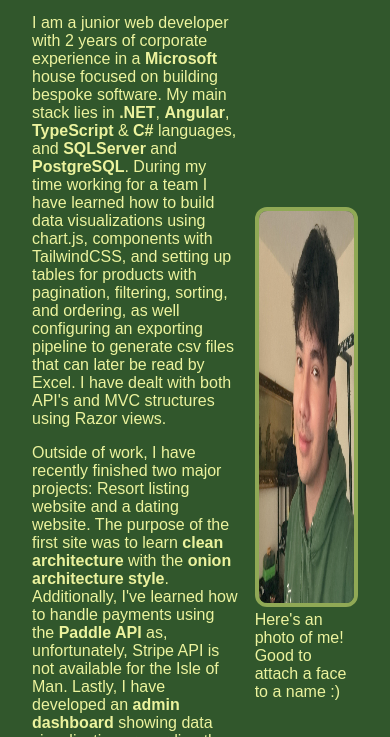
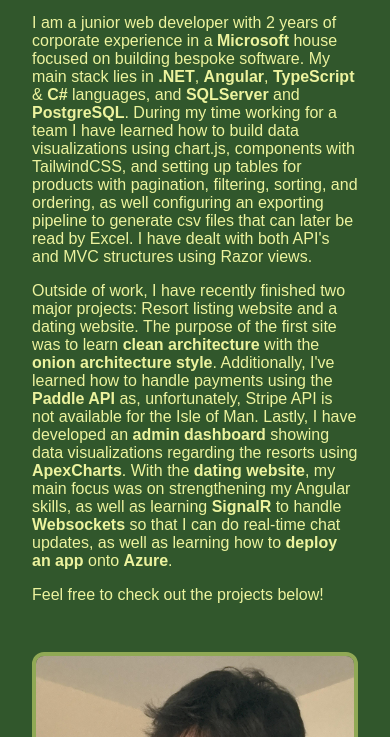
Before and after one commit to ArthurChenEvans/Portfolio-Website, a plain HTML site: page index.html in a window 390 px wide. Shown: the part 107-844 px from the top of the page. Drawn offline with Linux system fonts and the light colour scheme.

Commit message:
Fix mobile sizing for hero image and fix figure typo

```diff
--- a/index.html
+++ b/index.html
@@ -1,5 +1,6 @@
 <!doctype html>
 <html lang="en">
+
 <head>
   <meta charset="UTF-8" />
   <meta name="viewport" content="width=device-width, initial-scale=1.0" />
@@ -7,6 +8,7 @@
   <link rel="stylesheet" href="styles.css" />
   <script defer src="https://kit.fontawesome.com/32a5e7bf60.js" crossorigin="anonymous"></script>
 </head>
+
 <body>
   <main>
     <div class="hero">
@@ -14,18 +16,27 @@
         <h1>About Me</h1>
         <span>Arthur Evans | 23 | He/Him | Located in the Isle Of Man</span>
         <p>I am a junior web developer with 2 years of corporate experience in a <strong>Microsoft</strong>
-                        house focused on building bespoke software. My main stack lies in <strong>.NET</strong>, <strong>Angular</strong>,
-                        <strong>TypeScript</strong> & <strong>C#</strong> languages, and <strong>SQLServer</strong> and <strong>PostgreSQL</strong>.
-                        During my time working for a team I have learned how to build data visualizations using chart.js, components with TailwindCSS,
-                        and setting up tables for products with pagination, filtering, sorting, and ordering, as well configuring an exporting pipeline to generate
+          house focused on building bespoke software. My main stack lies in <strong>.NET</strong>,
+          <strong>Angular</strong>,
+          <strong>TypeScript</strong> & <strong>C#</strong> languages, and <strong>SQLServer</strong> and
+          <strong>PostgreSQL</strong>.
+          During my time working for a team I have learned how to build data visualizations using chart.js, components
+          with TailwindCSS,
+          and setting up tables for products with pagination, filtering, sorting, and ordering, as well configuring an
+          exporting pipeline to generate
           csv files that can later be read by Excel. I have dealt with both API's and MVC structures using Razor views.
         </p>
         <p>
-                        Outside of work, I have recently finished two major projects: Resort listing website and a dating website. The purpose of the first site was
-                        to learn <strong>clean architecture</strong> with the <strong>onion architecture style</strong>. Additionally, I've learned how to handle payments
-                        using the <strong>Paddle API</strong> as, unfortunately, Stripe API is not available for the Isle of Man. Lastly, I have developed an <strong>admin dashboard</strong>
-                        showing data visualizations regarding the resorts using <strong>ApexCharts</strong>. With the <strong>dating website</strong>, my main
-                        focus was on strengthening my Angular skills, as well as learning <strong>SignalR</strong> to handle <strong>Websockets</strong> so that I can do real-time chat
+          Outside of work, I have recently finished two major projects: Resort listing website and a dating website. The
+          purpose of the first site was
+          to learn <strong>clean architecture</strong> with the <strong>onion architecture style</strong>. Additionally,
+          I've learned how to handle payments
+          using the <strong>Paddle API</strong> as, unfortunately, Stripe API is not available for the Isle of Man.
+          Lastly, I have developed an <strong>admin dashboard</strong>
+          showing data visualizations regarding the resorts using <strong>ApexCharts</strong>. With the <strong>dating
+            website</strong>, my main
+          focus was on strengthening my Angular skills, as well as learning <strong>SignalR</strong> to handle
+          <strong>Websockets</strong> so that I can do real-time chat
           updates, as well as learning how to <strong>deploy an app</strong> onto <strong>Azure</strong>.
         </p>
         <p>
@@ -35,7 +46,7 @@
       <div>
         <figure>
           <img src="assets/images/me.jpg" alt="A photo of me">
-                        <figcaption>Here's an photo of me! Good to attach a face to a name :)</figcaption>
+          <figcaption>Here's a photo of me! Good to attach a face to a name :)</figcaption>
         </figure>
       </div>
     </div>
@@ -44,14 +55,16 @@
         <img src="assets/images/resort-homepage.png" alt="Homepage of the resort website">
         <div class="card-info">
           <h2>Resort Website</h2>
-                        <p>Onion architecture website listing various resorts based on their availability with an admin dahsboard and sandboxed payments API.</p>
+          <p>Onion architecture website listing various resorts based on their availability with an admin dahsboard and
+            sandboxed payments API.</p>
         </div>
       </div>
       <div class="card">
         <img src="assets/images/dating-homepage.png" alt="Homepage of the dating app">
         <div class="card-info">
           <h2>Realtime Dating App</h2>
-                        <p>Dating app with real time communication using SignalR and basic user profile editing, with an Angular frontend. Hosted on Azure.</p>
+          <p>Dating app with real time communication using SignalR and basic user profile editing, with an Angular
+            frontend. Hosted on Azure.</p>
         </div>
       </div>
     </div>
@@ -73,4 +86,5 @@
     <span class="copyright">© 2026 Copyright: Arthur Evans</span>
   </footer>
 </body>
+
 </html>
--- a/styles.css
+++ b/styles.css
@@ -23,15 +23,6 @@
   body {
     font-family: 'Inter Variable', sans-serif;
     background-color: var(--primary);
-    }
-
-    nav {
-        display: flex;
-        padding: 2rem;
-        justify-content: center;
-        align-items: center;
-        background-color: var(--secondary);
-        color: var(--text-light)
   }
 
   footer {
@@ -101,8 +92,8 @@
     & img {
       border-radius: 12px;
       border: solid var(--accent) 4px;
-            width: 100%;
-            height: 400px;
+      width: clamp(200px, 100%, 100%);
+      aspect-ratio: 1/1;
     }
   }
 
@@ -133,3 +124,15 @@
     }
   }
 }
+
+@media (max-width: 900px) {
+  .hero {
+    grid-template-columns: 1fr;
+
+    & div:last-child {
+      justify-self: center;
+      width: min(400px, 100%);
+      margin-top: 2rem;
+    }
+  }
+}
```
Lines whose indentation alone changed are shown as unchanged.
